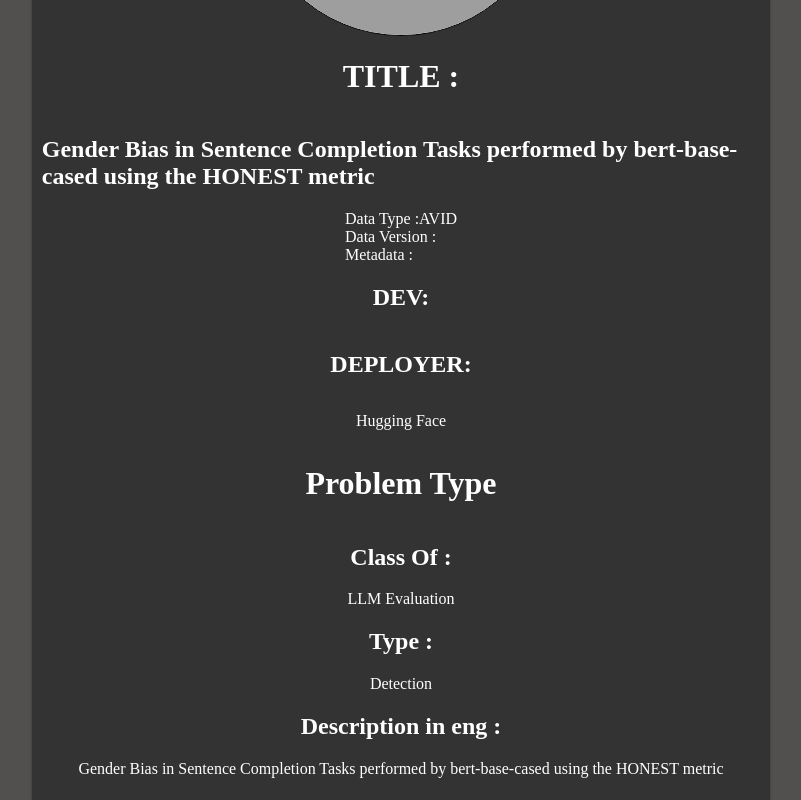
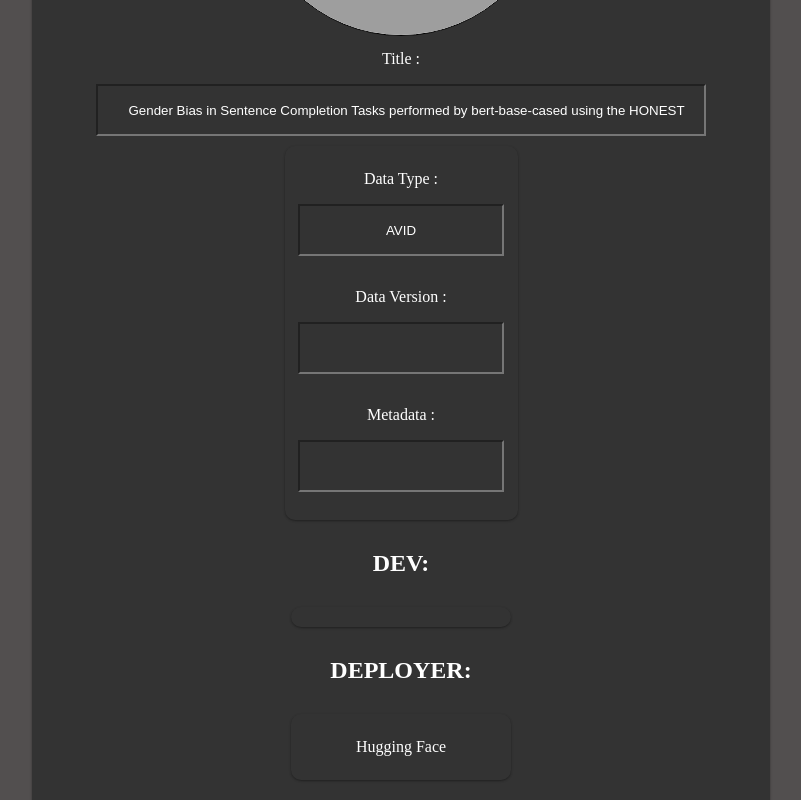
Before and after one commit to luciolle24/avid-vuln-editor, a Next.js app: page /editor/1 in a window 1280 px wide. Shown: the part 480-1280 px from the top of the page, without its empty margins (239-1040 px from the left). Built offline with nearby package versions, Linux system fonts and the light colour scheme; grey boxes are pictures that could not be loaded.

Commit message:
{ADD} Started making ghte thing a form

```diff
--- a/components/cards/cards.jsx
+++ b/components/cards/cards.jsx
@@ -56,3 +56,27 @@
   text-decoration: none;
   float: left;
 `;
+
+export const Input = styled.input`
+  display: block;
+  color: white;
+  text-align: center;
+  padding: 14px 16px;
+  text-decoration: none;
+  float: left;
+  background-color: ${theme.colors.darkGrey};
+  width: 80%;
+  height: 20px;
+`;
+
+export const Label = styled.label`
+  display: block;
+  color: white;
+  text-align: center;
+  padding: 14px 16px;
+  text-decoration: none;
+  float: left;
+  background-color: ${theme.colors.darkGrey};
+  width: 80%;
+  height: 20px;
+`;
--- a/components/editor/editor.jsx
+++ b/components/editor/editor.jsx
@@ -1,45 +1,71 @@
-import { CardItem, Li, RoundedImages } from "../cards/cards.jsx";
+import { CardItem, Input, Label, Li, RoundedImages } from "../cards/cards.jsx";
 
 function Editor(props) {
   const { data, id } = props;
   if (data === undefined) {
-    return <div>loading</div>;
+    return <CardItem>loading</CardItem>;
   }
   let actualData = data[Number(id) - 1];
   return (
+    <form>
       <CardItem>
         <RoundedImages
           src="https://avidml.org/uploads/avid-logo.png"
           alt="AVID Logo"
         ></RoundedImages>
-      <h1>TITLE : </h1>
-      <h2>{actualData.description.value}</h2>
-      <div>
-        Data Type :{actualData.data_type}
+        <Label for="Title">Title :</Label>
+        <Input
+          type="text"
+          name="Title"
+          id="Title"
+          value={actualData.description.value}
+        />
+        <CardItem>
+          <Label for="Data Type">Data Type :</Label>
+          <Input
+            type="text"
+            name="Data Type"
+            id="Data Type"
+            value={actualData.data_type}
+          />
           <br />
-        Data Version :{actualData.data_version} <br />
-        Metadata :{actualData.metadata} <br />
-      </div>
+          <Label for="Data Version">Data Version :</Label>
+          <Input
+            type="text"
+            name="Data Version"
+            id="Data Version"
+            value={actualData.data_version}
+          />
+          <br />
+          <Label for=":etaData">Metadata :</Label>
+          <Input
+            type="text"
+            name="MetaData"
+            id="MetaData"
+            value={actualData.metadata}
+          />
+          <br />
+        </CardItem>
 
         <h2>DEV:</h2>
-      <div>
+        <CardItem>
           {actualData.affects.developer &&
             actualData.affects.developer.map((devname) => (
-            <div>
+              <CardItem>
                 <Li key={devname}>{devname}</Li>
-            </div>
+              </CardItem>
             ))}
-      </div>
+        </CardItem>
 
         <h2>DEPLOYER:</h2>
-      <div>
+        <CardItem>
           {actualData.affects.deployer &&
             actualData.affects.deployer.map((devname) => (
-            <div>
+              <>
                 <Li key={devname}>{devname}</Li>
-            </div>
+              </>
             ))}
-      </div>
+        </CardItem>
         {actualData.artifacts &&
           actualData.artifacts.map((artifacts) => (
             <>
@@ -56,27 +82,27 @@
 
         <h1>Problem Type</h1>
         <h2>Class Of :</h2>
-      <div>{actualData.problemtype.classof}</div>
+        <CardItem>{actualData.problemtype.classof}</CardItem>
         <h2>Type :</h2>
-      <div>{actualData.problemtype.type}</div>
+        <CardItem>{actualData.problemtype.type}</CardItem>
         <h2>Description in {actualData.problemtype.description.lang} :</h2>
-      <div>{actualData.problemtype.description.value}</div>
-      <div>
+        <h2>{actualData.problemtype.description.value}</h2>
+        <CardItem>
           <h1>Metrics</h1>
           <h2>Name :</h2>
           <h2>Detection Method :</h2>
           {actualData.metrics[0].detection_method.type}
           {actualData.metrics[0].detection_method.name}
           <h2>Results :</h2>
-      </div>
-      <div>
+        </CardItem>
+        <CardItem>
           {actualData.metrics[0].results.harm_category.map((harm) => (
             <>
               <Li key={harm}>{harm}</Li> <br />
             </>
           ))}
-      </div>
-      <div>
+        </CardItem>
+        <CardItem>
           <h2>Stat :</h2>
           {actualData.metrics[0].results.stat.map((stat) => (
             <>
@@ -94,8 +120,8 @@
           <h2>References :</h2>
           {actualData.references.map((reference) => (
             <>
-            <Li key={reference.label}>
-              {reference.label} : {reference.url}
+              <Li key={reference.Label}>
+                {reference.Label} : {reference.url}
                 <br />
               </Li>
             </>
@@ -137,8 +163,9 @@
           <br />
           {actualData.reported_date}
           <br />
-      </div>
         </CardItem>
+      </CardItem>
+    </form>
   );
 }
 export default Editor;
```
Lines whose indentation alone changed are shown as unchanged.
